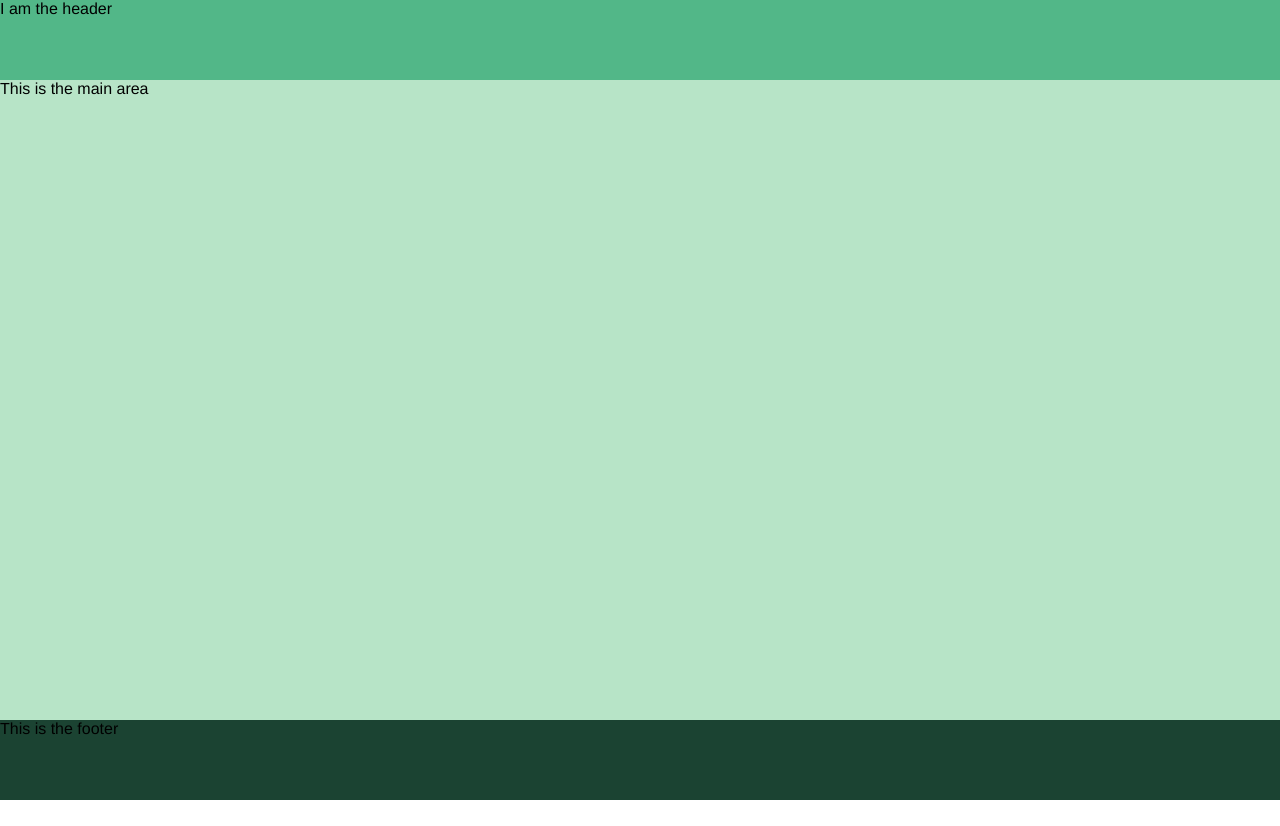
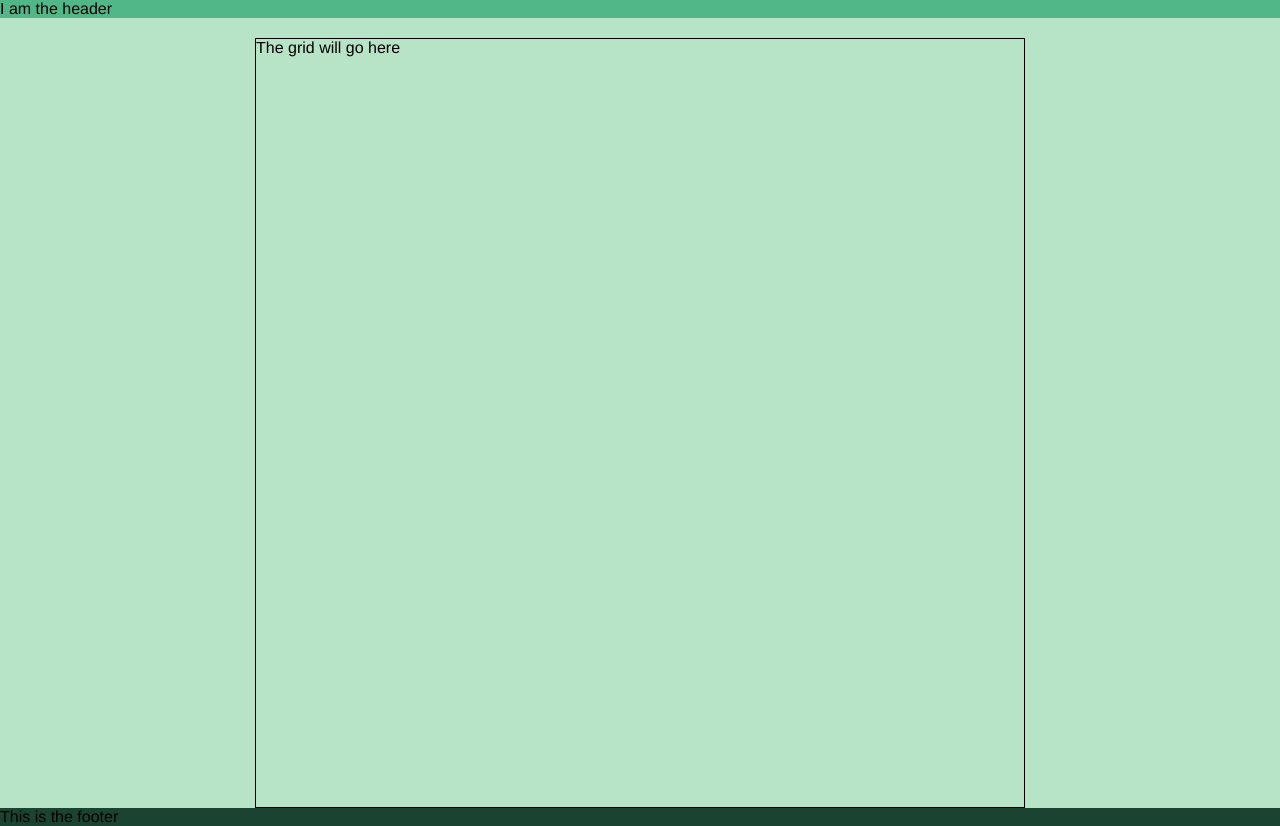
Before and after one commit to KGarvey92/etch-a-sketch, a plain HTML site: page index.html in a window 1280 px wide. Before the commit the page ends 800 px from the top, so only its background shows below. Drawn offline with Linux system fonts and the light colour scheme.

Commit message:
work on grid sizing

```diff
--- a/index.html
+++ b/index.html
@@ -10,7 +10,7 @@
 </head>
 <body>
     <header>I am the header</header>
-    <main>This is the main area</main>
+    <main><div class="container">The grid will go here</div></main>
     <footer>This is the footer</footer>
 </body>
 </html>
--- a/styles.css
+++ b/styles.css
@@ -3,6 +3,7 @@ body {
     flex-flow: column nowrap;
     justify-content: stretch;
     min-height: 100vh;
+    max-height: 100vh;
     margin: 0;
     font-family: Helvetica, sans-serif;
 }
@@ -14,7 +15,18 @@ header {
 
 main {
     background-color: #b7e4c7;
-    flex: 10;
+    flex: 8;
+}
+
+main .container {
+    margin-top: 20px;
+    margin-bottom: 0px;
+    margin-left: auto;
+    margin-right: auto;
+    width: 60%;
+    aspect-ratio: 1 / 1;
+    display: flex;
+    border: 1px solid black;
 }
 
 footer {
```
